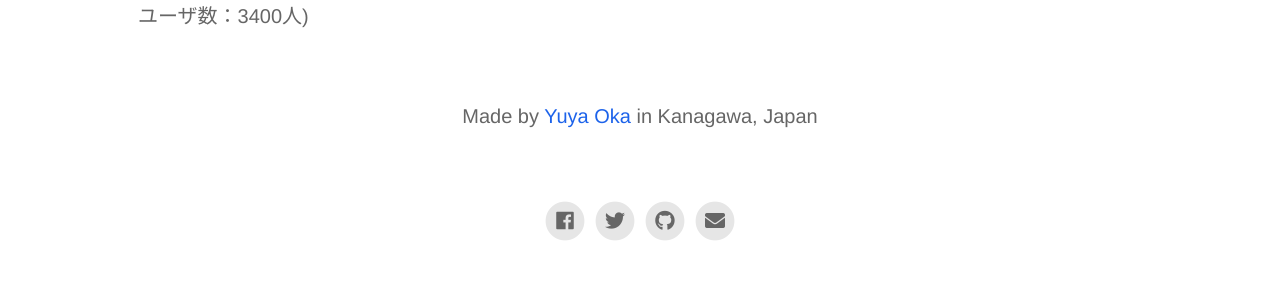
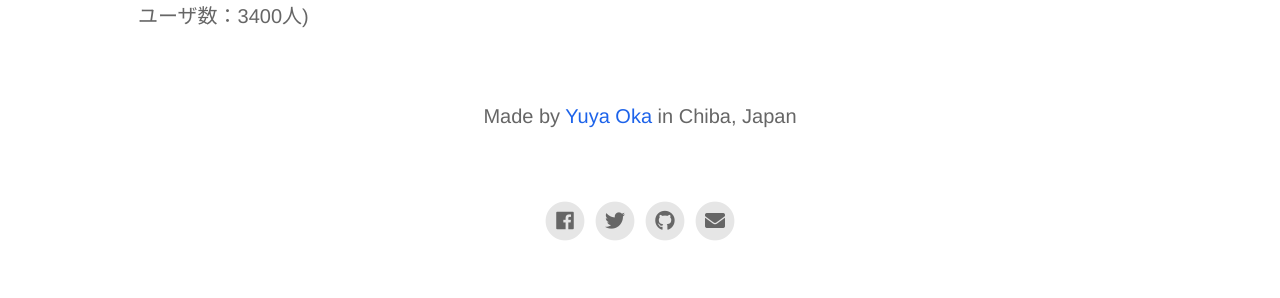
Before and after one commit to nnsnodnb/nowplaying-ios, a Jekyll site: the page built from docs/index.html, in a window 1280 px wide. Shown: the part 1402-1700 px from the top of the page. Built offline with Jekyll 4.4.1, drawn with Linux system fonts in a browser that asks for light colours; nearby versions of some CDN libraries.

Commit message:
Update _config.yml

```diff
--- a/docs/_config.yml
+++ b/docs/_config.yml
@@ -18,7 +18,7 @@ enable_smart_app_banner                   : true
 # Information About Yourself
 your_name                                 : Yuya Oka
 your_link                                 : https://nnsnodnb.github.io
-your_city                                 : Kanagawa, Japan
+your_city                                 : Chiba, Japan
 email_address                             : nnsnodnb@gmail.com
 facebook_username                         : nnsnodnb
 instagram_username                        : nnsnodnb
```
